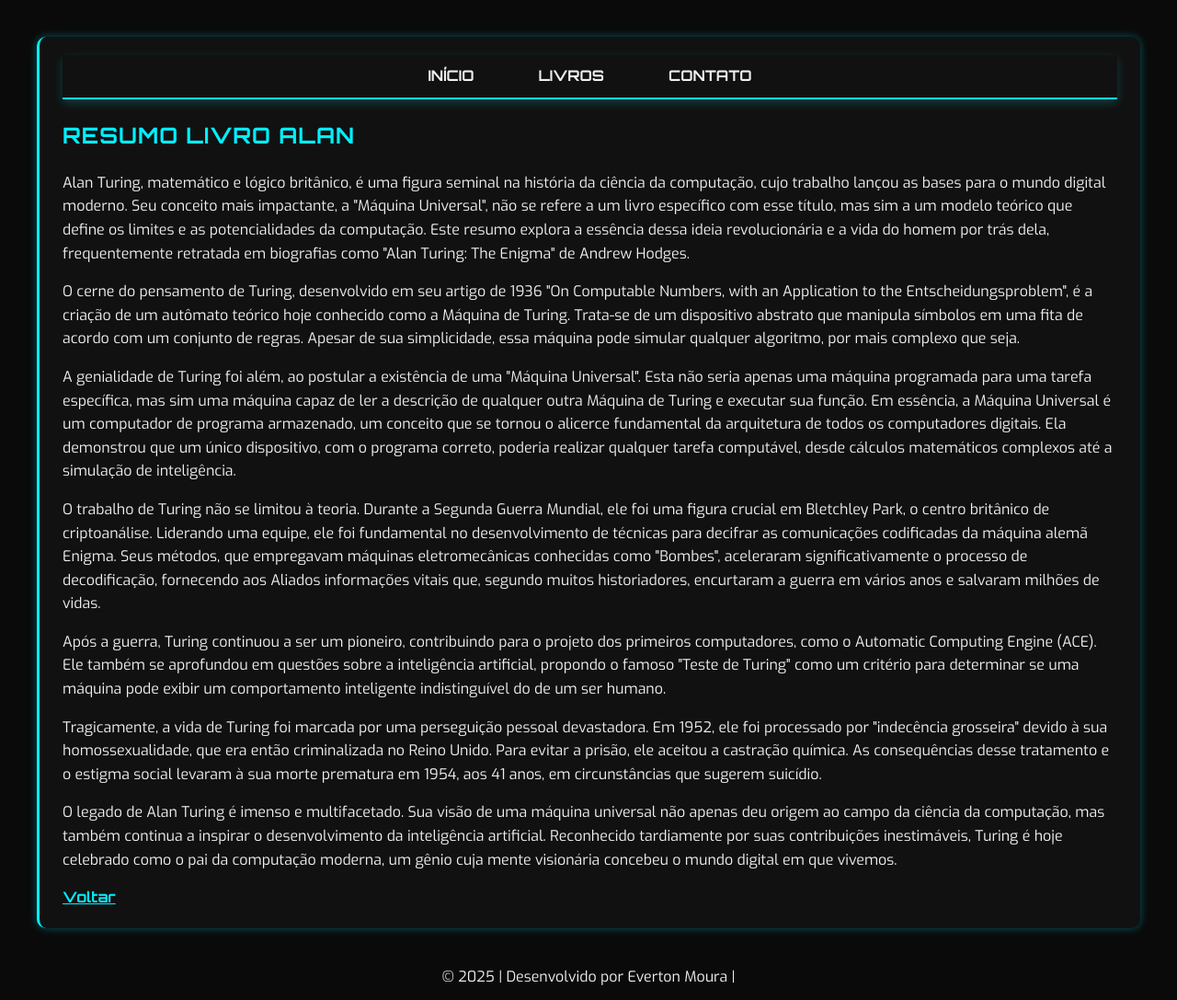
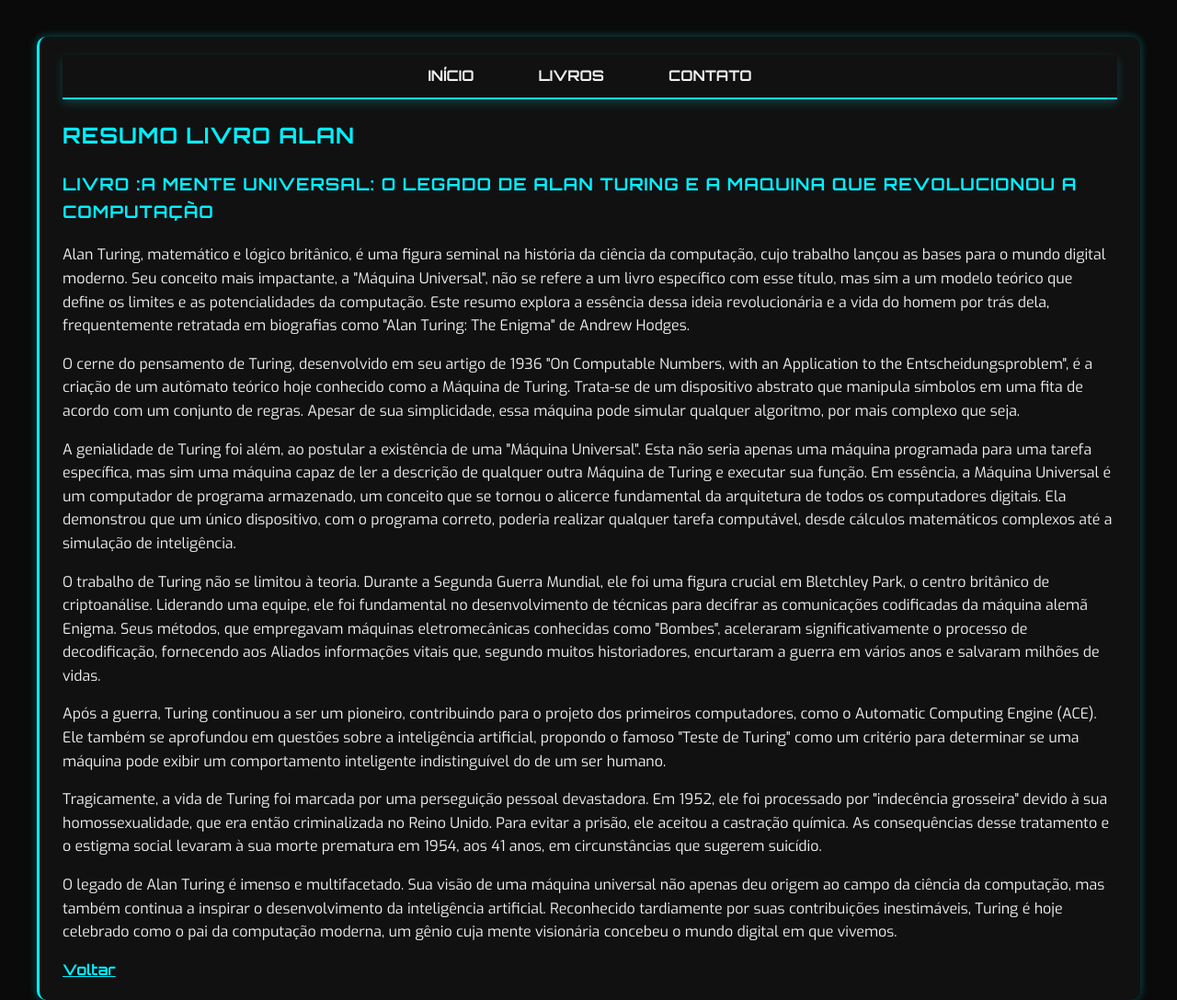
Before and after one commit to EVERTON100792/Inteligencia.Artificial, a plain HTML site: page 04-resumo livro Alan.html in a window 1280 px wide. Shown: the top 1087 px of the page at 92% size. Drawn offline with Linux system fonts and the light colour scheme.

Commit message:
04-resumo livro Alan.html

```diff
--- a/04-resumo livro Alan.html
+++ b/04-resumo livro Alan.html
@@ -24,6 +24,7 @@
 
         <main>
             <h1>Resumo livro Alan</h1>
+            <h3>Livro :A Mente Universal: O legado de Alan Turing e a Maquina que revolucionou a computação</h3>
             <p>Alan Turing, matemático e lógico britânico, é uma figura seminal na história da ciência da computação, cujo
             trabalho lançou as bases para o mundo digital moderno. Seu conceito mais impactante, a "Máquina Universal",
             não se refere a um livro específico com esse título, mas sim a um modelo teórico que define os limites e as
```
